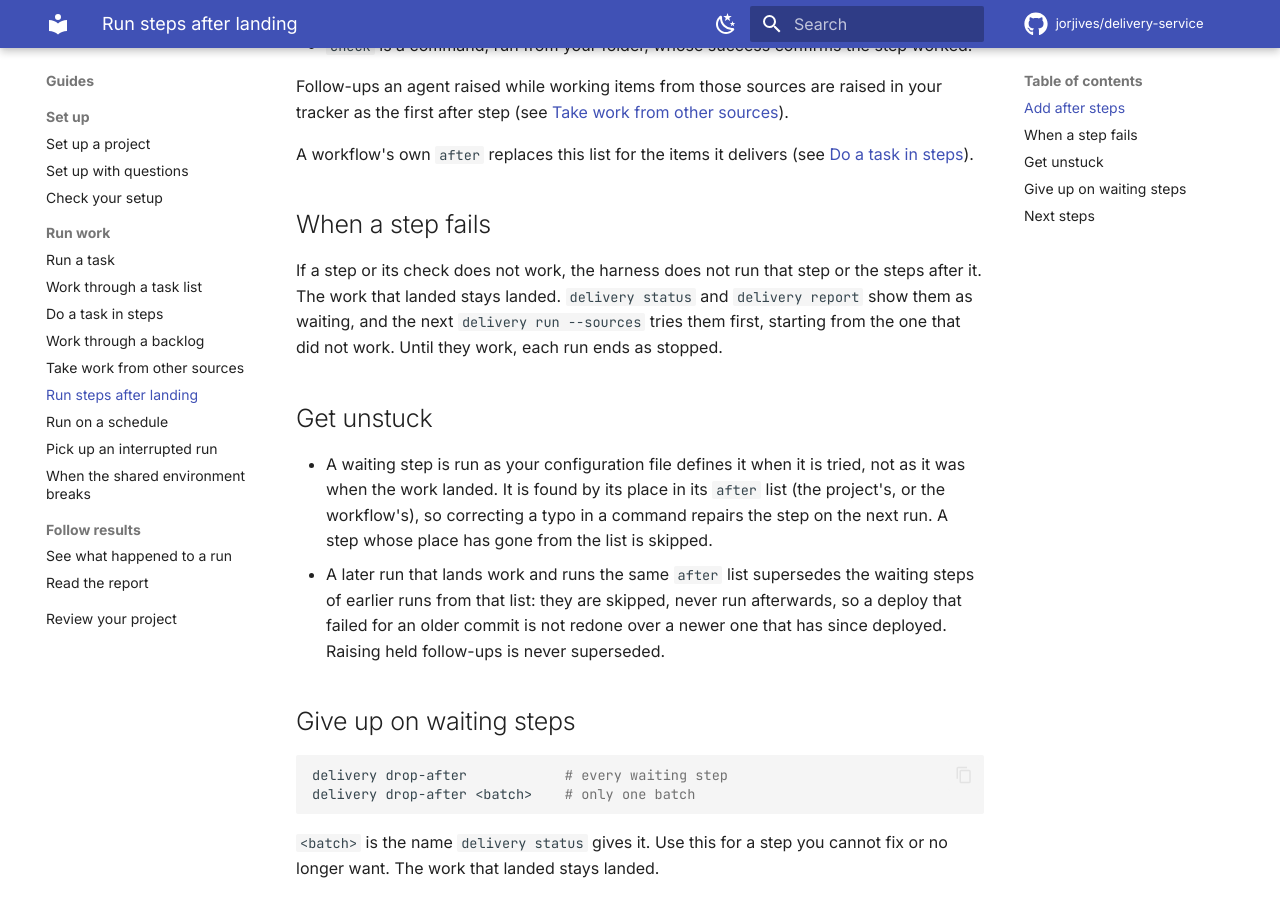
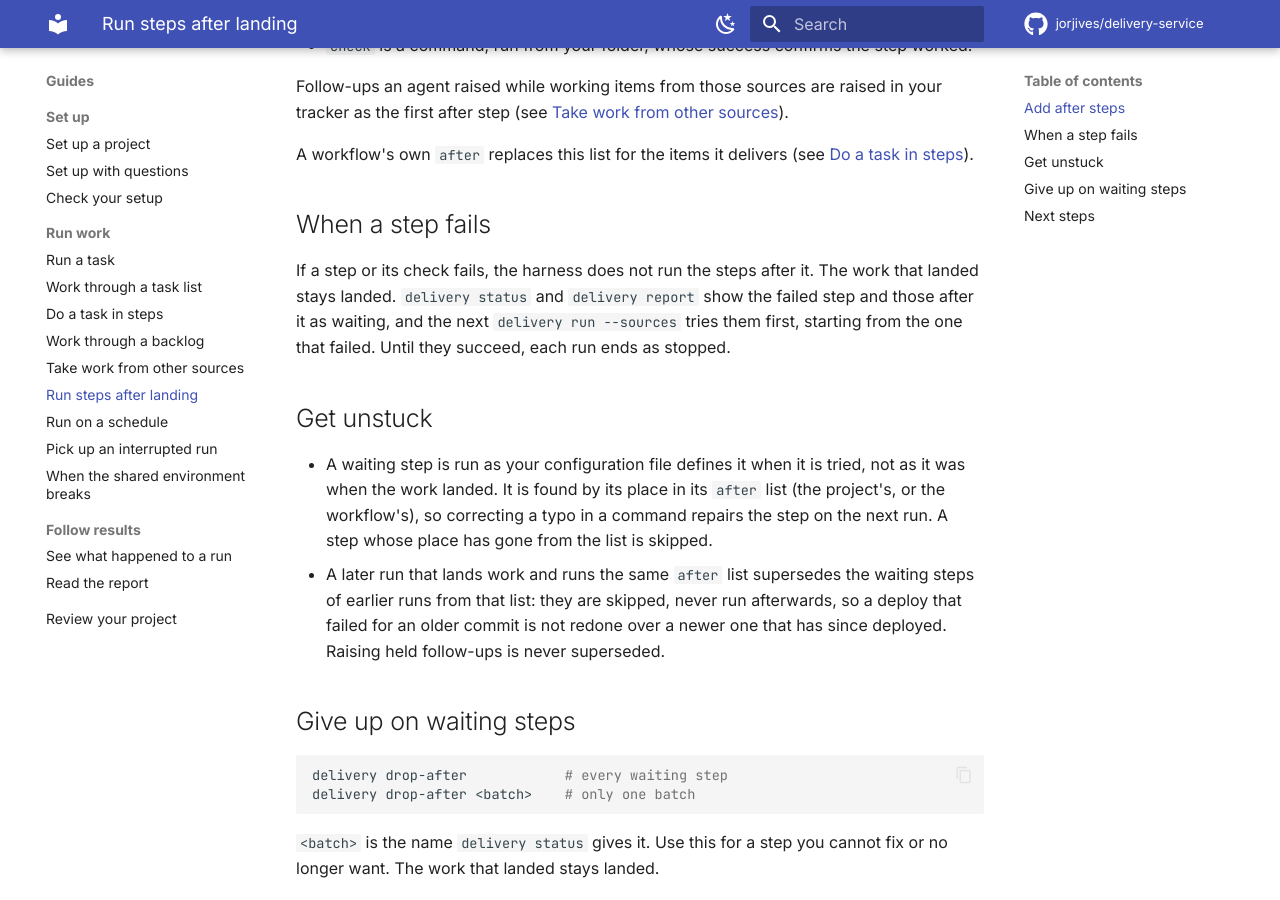
Before and after one commit to jorjives/delivery-service, an MkDocs documentation site: the page built from docs/run-after-landing.md, in a window 1280 px wide and 900 px high, scrolled down 904 px. Built offline with MkDocs 1.6.1 and Material for MkDocs 9.7.7, drawn with Linux system fonts in a browser that asks for light colours; comment, search, counter and statistics services are not loaded.

Commit message:
Name the failed step in the after-landing failure section
The section said "them" and "work" without saying which steps waited or what failed, so it now says the failed step and those after it wait.

Co-Authored-By: Claude Opus 5.5 <noreply@anthropic.com>

```diff
--- a/docs/run-after-landing.md
+++ b/docs/run-after-landing.md
@@ -25,7 +25,7 @@ A workflow's own `after` replaces this list for the items it delivers (see [Do a
 
 ## When a step fails
 
-If a step or its check does not work, the harness does not run that step or the steps after it. The work that landed stays landed. `delivery status` and `delivery report` show them as waiting, and the next `delivery run --sources` tries them first, starting from the one that did not work. Until they work, each run ends as stopped.
+If a step or its check fails, the harness does not run the steps after it. The work that landed stays landed. `delivery status` and `delivery report` show the failed step and those after it as waiting, and the next `delivery run --sources` tries them first, starting from the one that failed. Until they succeed, each run ends as stopped.
 
 ## Get unstuck
 
```
